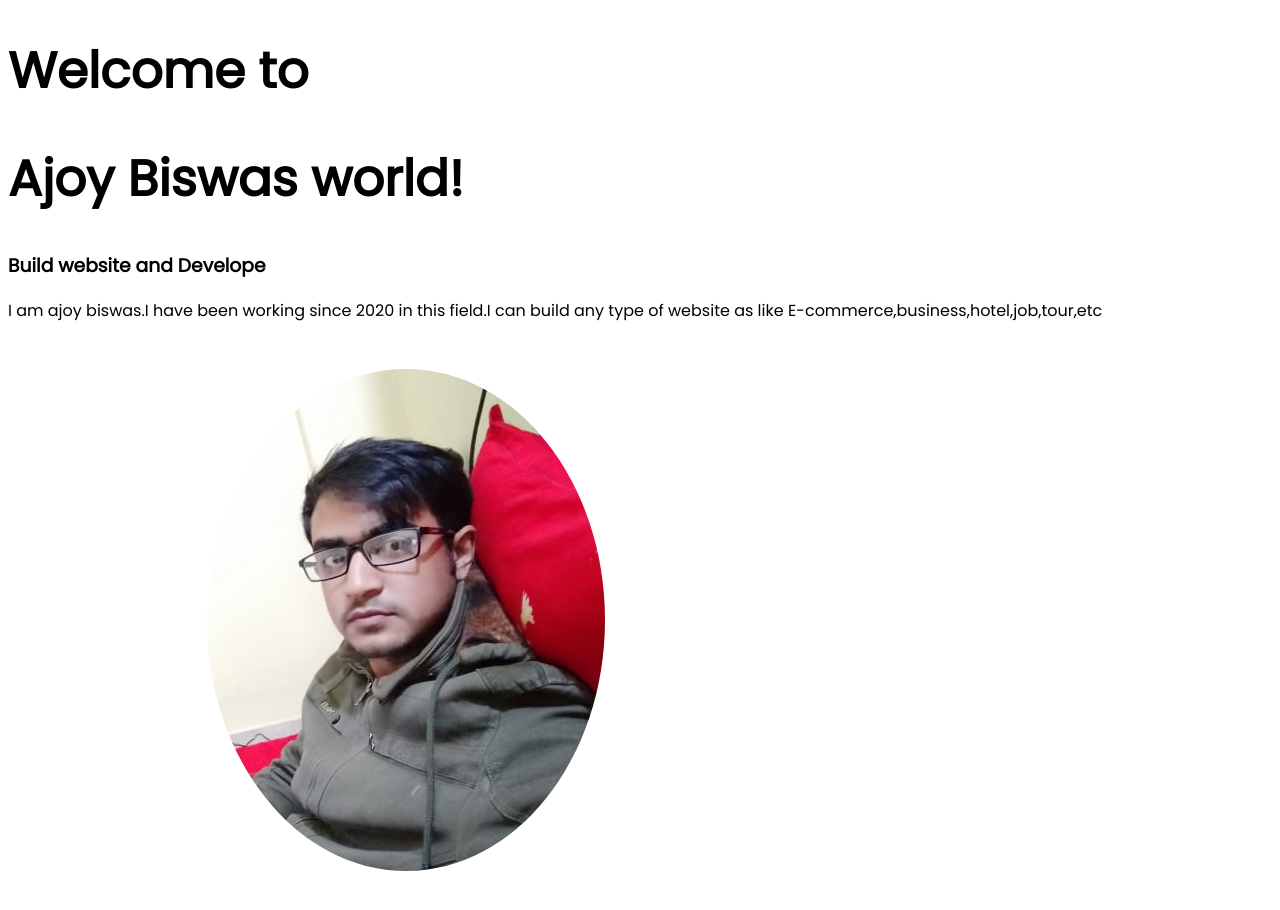
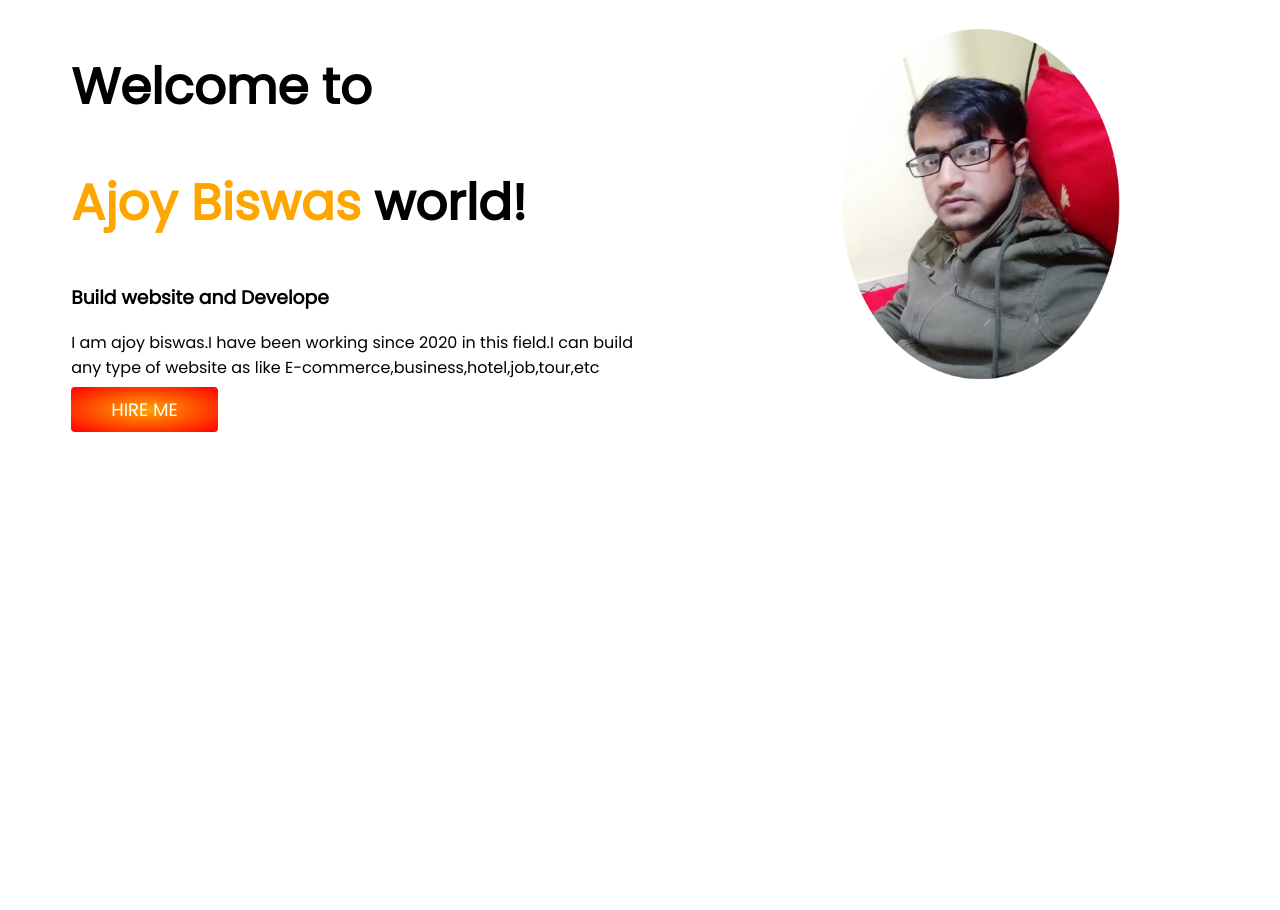
Before and after one commit to ajoy45/portfolio, a plain HTML site: page index.html in a window 1280 px wide. After the commit the page ends 800 px from the top, so only its background shows below. Drawn offline with Linux system fonts and the light colour scheme.

Commit message:
add this

```diff
--- a/index.html
+++ b/index.html
@@ -12,10 +12,17 @@
     <link rel="stylesheet" href="style.css">
 </head>
 <body>
-    <h1>Welcome to</h1>
-    <h1>Ajoy Biswas world!</h1>
+   <section>
+    <div class="half-width">
+        <h1>Welcome to</h1>
+    <h1><span class="orange-color">Ajoy Biswas</span> world!</h1>
     <h3>Build website and Develope</h3>
     <p>I am ajoy biswas.I have been working since 2020 in this field.I can build any type of website as like E-commerce,business,hotel,job,tour,etc </p>
-    <img src="image/ajoy.png" alt="ajoy">
+    <a class="link-button" href="https://www.linkedin.com/in/ajoy-biswas-942b1b211/">HIRE ME</a>
+    </div>
+    <div class="half-width">
+        <img  src="image/ajoy.png" alt="ajoy">
+    </div>
+   </section>
 </body>
 </html>
--- a/style.css
+++ b/style.css
@@ -4,3 +4,24 @@ body{
 h1{
     font-size: 50px;
 }
+.orange-color{
+    color: orange;
+}
+section{
+    display: flex;
+}
+.half-width{
+    width: 50%;
+    padding-left: 5%;
+}
+.half-width img{
+    width: 100%;
+}
+.link-button{
+    text-decoration: none;
+    background-image: radial-gradient(orange,red);
+    padding: 10px 40px;
+    color:white;
+    font-size: 18px;
+    border-radius: 4px;
+}
```
